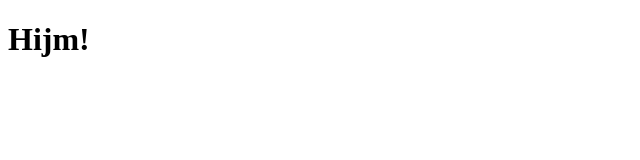
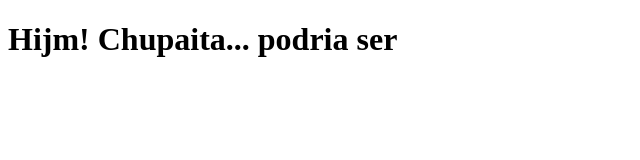
Before and after one commit to CRivasA/coursera-test1, a plain HTML site: page index.html in a window 1280 px wide. Shown: the whole page, without its empty margins (0-640 px from the left). Drawn offline with Linux system fonts and the light colour scheme.

Commit message:
little update.

```diff
--- a/index.html
+++ b/index.html
@@ -4,7 +4,7 @@
 	<title>Hola mi Bebes!</title>
 </head>
 <body>
-	<h1>Hijm!</h1>
+	<h1>Hijm! Chupaita... podria ser</h1>
 
 </body>
 </html>
```
